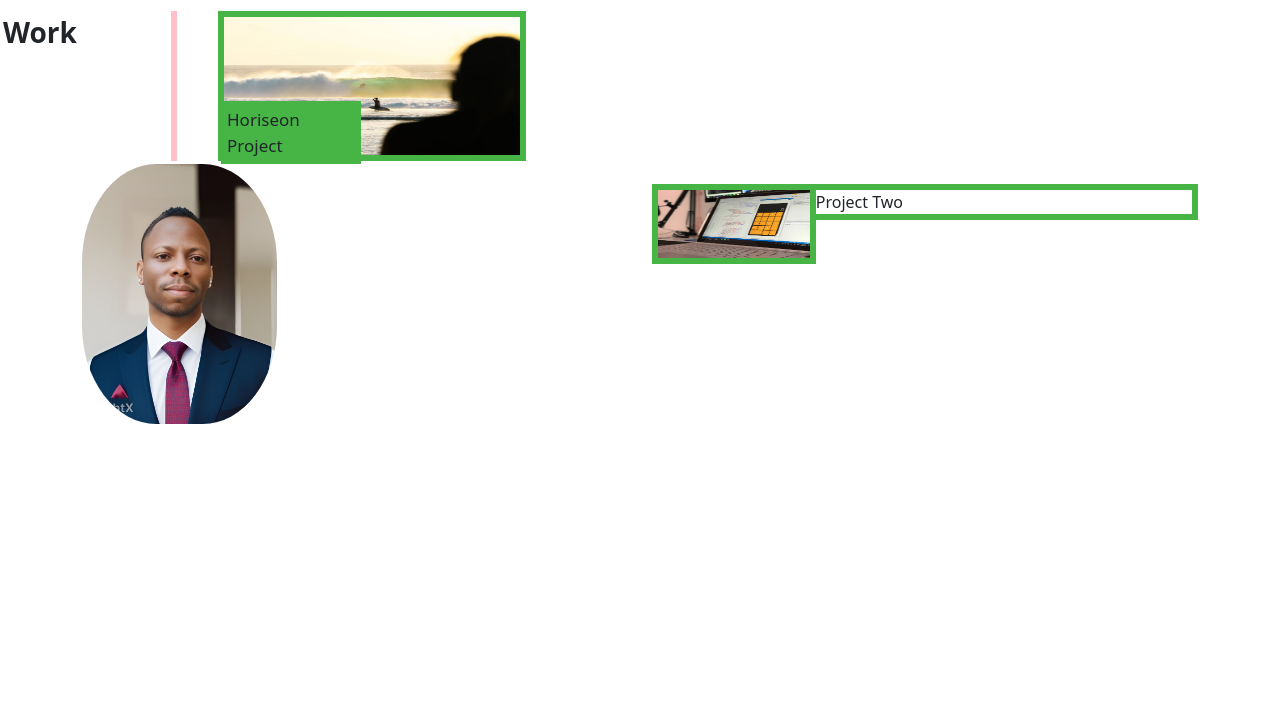
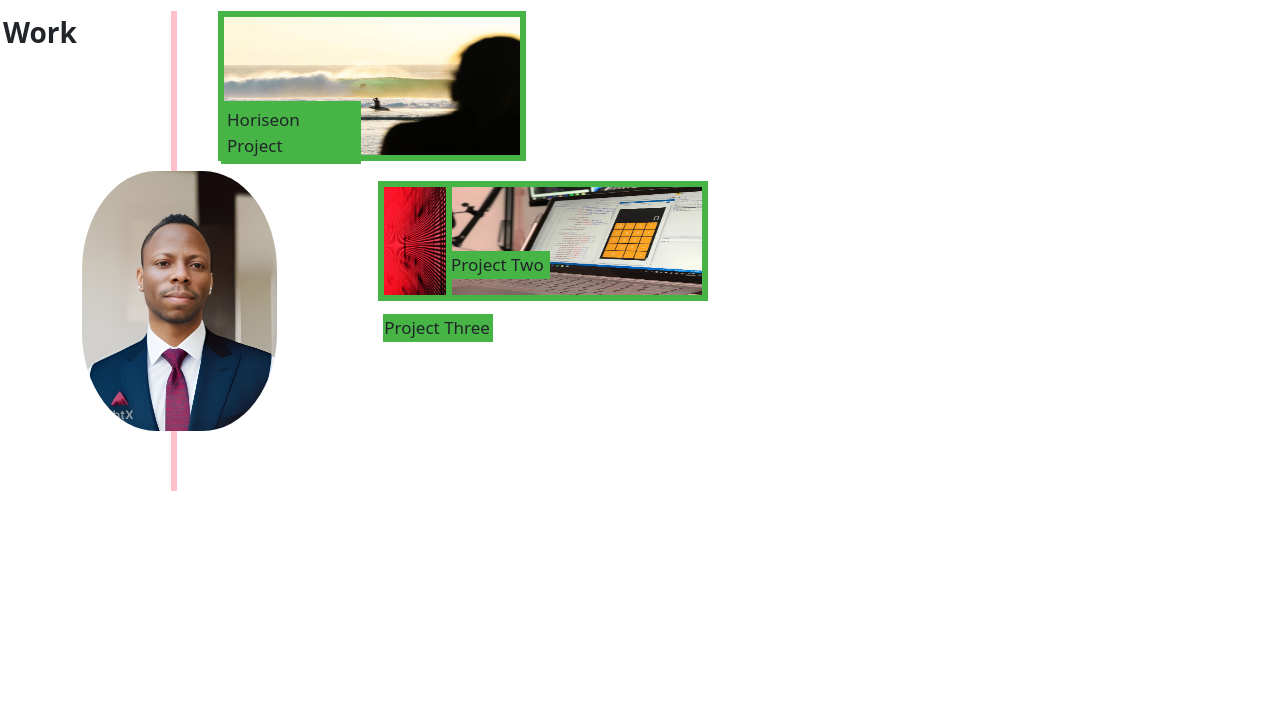
Before and after one commit to AOD4141/Bootstrap-portfolio, a plain HTML site: page index.html in a window 1280 px wide. Shown: the part 321-1032 px from the top of the page. Before the commit the page ends 800 px from the top, so only its background shows below. Drawn offline with nearby package versions, Linux system fonts and the light colour scheme.

Commit message:
added project two and three

```diff
--- a/index.html
+++ b/index.html
@@ -68,11 +68,13 @@
             <div class="row">
                 <div class="col-6">
 
-                    <div class="Work fw-bold fs-3"  style=" border-right: solid pink 6px;height:150px;width:56.5%; position:relative;top:40px; float:right; right:225px;"> Work</div>
+                    <div class="Work fw-bold fs-3"  style=" border-right: solid pink 6px;height:480px;width:56.5%; position:relative;top:40px; float:right; right:225px;"> Work</div>
                 </div>
                 <div class="col-6">
                     <a href="https://aod4141.github.io/Horiseon-real/"><img src="images/02-portfolio-4.jpg" class="img-fluid" style=" border:6px solid rgb(70, 181, 70);width:100%;height:150px;position:relative;float:right;right:208px; top:40px;"></a>
                     <div class="project1-text" style="border:6px solid rgb(70, 181, 70); position:relative;font-size:17px;width:140px;float:left;left:-205px;top:-20px;background-color: rgb(70, 181, 70);">Horiseon Project</div>
+                    <a href="#"><img src="images/02-portfolio-1.jpg" class="img-fluid" style=" border:6px solid rgb(70, 181, 70);width:48%;height:120px;position:relative;float:right;right:208px; top:60px;"></a>
+                    <div class="project3-text" style="border:1px solid rgb(70, 181, 70); position:relative;font-size:17px;width:110px;float:right;right:93px;top:130px;background-color: rgb(70, 181, 70);">Project Three</div>
                 </div>
             </div>
         </div>
@@ -80,15 +82,17 @@
 
 <div class="container">
     <div class="row">
-        <div class="col-6"> <img src="images/Profavatar image.jpg" class="img-fluid" style=" height:260px; position:relative; top:-20px;border-radius:38%;"></div>
+        <div class="col-6"> <img src="images/Profavatar image.jpg" class="img-fluid" style=" height:260px; position:relative; top:-280px;border-radius:38%;"></div>
         <div class="col-6">
-            <a href="https://aod4141.github.io/Portfolio-challenge1/"> <img src="images/02-portfolio-2.jpg" class="img-fluid" style=" width:30%; height:80px; border:6px solid rgb(70, 181, 70);float:left; left:-250px; "></a>
-                    <div class="project2-text" style="border:6px solid rgb(70, 181, 70);">Project Two</div>
+            <a href="https://aod4141.github.io/Portfolio-challenge1/"> <img src="images/02-portfolio-2.jpg" class="img-fluid" style=" width:48%; height:120px; border:6px solid rgb(70, 181, 70);position:relative;float:right; right:490px; top:-270px;"></a>
+                    <div class="project2-text" style="border:1px solid rgb(70, 181, 70); position:relative;font-size:17px;width:100px;float:left;left:-202px;top:-200px;background-color: rgb(70, 181, 70);">Project Two</div>
 
         </div>
     </div>
 </div>
 
+
+
     <script src="https://cdn.jsdelivr.net/npm/bootstrap@5.0.2/dist/js/bootstrap.bundle.min.js" integrity="sha384-MrcW6ZMFYlzcLA8Nl+NtUVF0sA7MsXsP1UyJoMp4YLEuNSfAP+JcXn/tWtIaxVXM" crossorigin="anonymous"></script>
 </body>
 </html>
```
